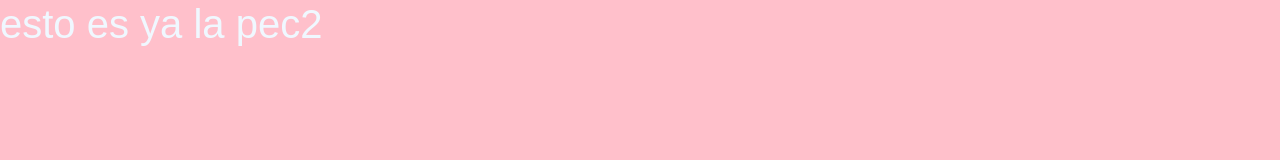
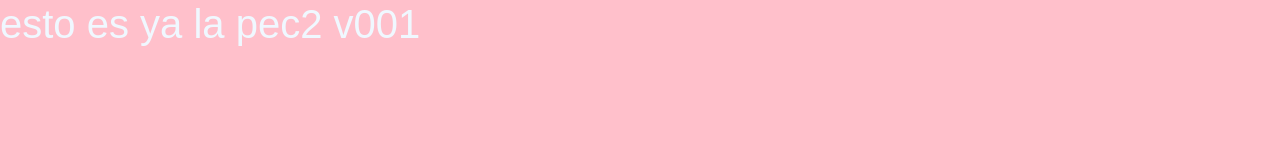
Before and after one commit to guangle/herramientas-html2-pec2, a website built with Parcel: page src/index.html in a window 1280 px wide. Shown: the top 160 px of the page. Built offline with nearby package versions, Linux system fonts and the light colour scheme; some packages are replaced by stand-ins of ours; a web font is replaced by a local one.

Commit message:
configurando repo

```diff
--- a/src/index.html
+++ b/src/index.html
@@ -27,7 +27,7 @@
 
   <body>
     <div style="min-height: 400px; background-color: pink">
-      <h1 style="color: aliceblue">esto es ya la pec2</h1>
+      <h1 style="color: aliceblue">esto es ya la pec2 v001</h1>
     </div>
 
     <script src="./assets/scripts/main.js"></script>
```
